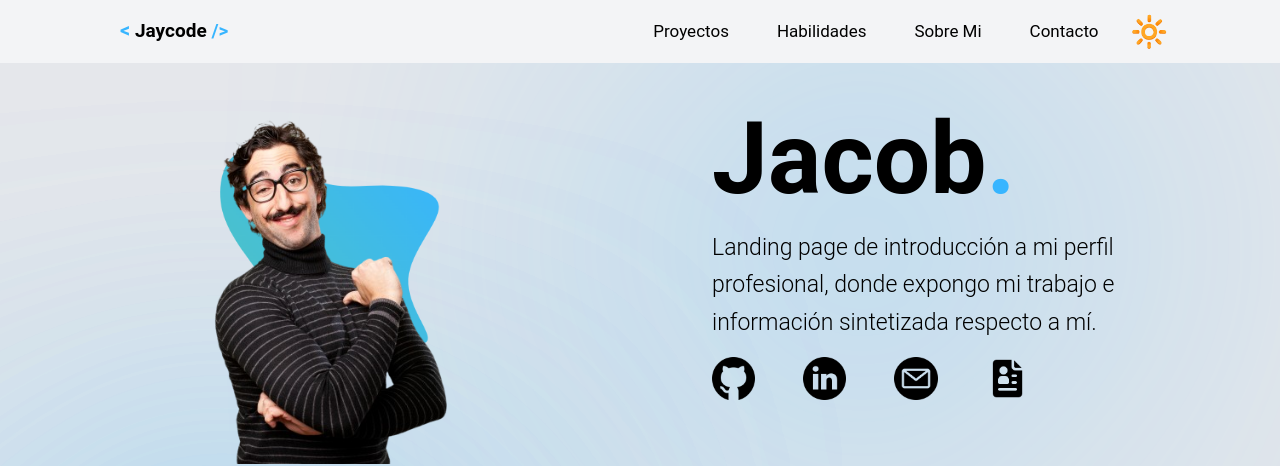
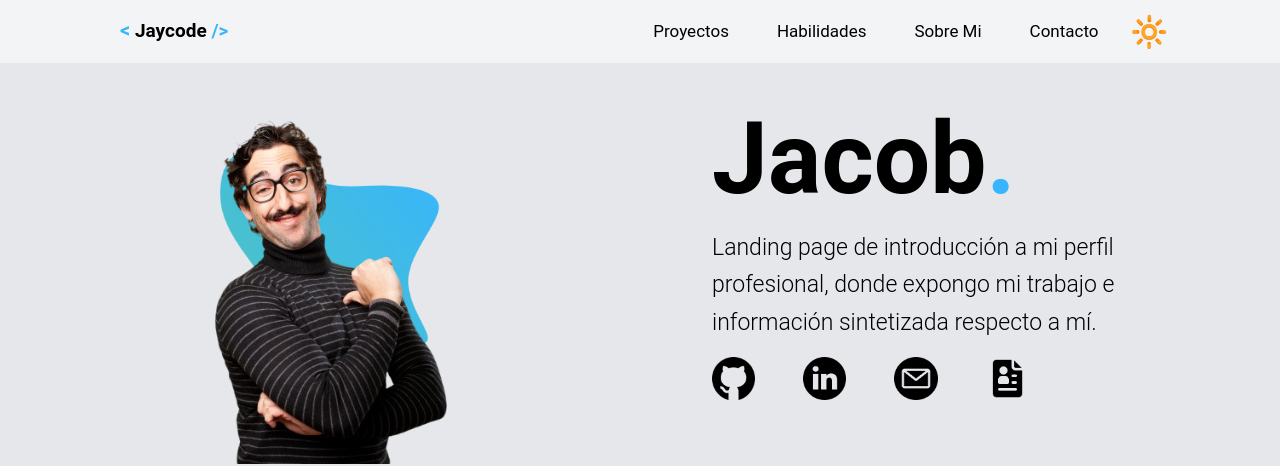
Before and after one commit to jaycode404/jaycode-landing, a React (Vite) app: page / in a window 1280 px wide. Shown: the top 466 px of the page. Built offline with nearby package versions, Linux system fonts and the light colour scheme.

Commit message:
darkmode done

```diff
--- a/src/components/ContactForm.jsx
+++ b/src/components/ContactForm.jsx
@@ -4,7 +4,7 @@ import { Button, Input, Typography, Card } from "@material-tailwind/react";
 import Swal from "sweetalert2";
 import { GeneralContext } from "../context/GeneralContext";
 export default function ContactForm() {
-  const {darkMode} = useContext(GeneralContext)
+  const { darkMode } = useContext(GeneralContext);
   const form = useRef();
 
   const sendEmail = (e) => {
@@ -24,8 +24,6 @@ export default function ContactForm() {
             timer: 1500,
           });
           form.current.reset();
-
-          console.log("SUCCESS!");
         },
         (error) => {
           console.log("FAILED...", error.text);
--- a/src/components/Contacto.jsx
+++ b/src/components/Contacto.jsx
@@ -14,7 +14,7 @@ export default function Contacto() {
         <Typography variant="h1" className=" section-title text-gradient">
           Contacto<span className="dot">.</span>
         </Typography>
-        <div className="light-md-blue"></div>
+        {darkMode && <div className="light-md-blue"></div>}
 
         <div>
           <Typography variant="p" className="parrafo">
--- a/src/components/Footer.jsx
+++ b/src/components/Footer.jsx
@@ -7,7 +7,7 @@ import { GeneralContext } from "../context/GeneralContext";
 export default function Footer() {
   const [inFooter, setFooter] =useState(true);
   const {darkMode} =useContext(GeneralContext)
-  console.log(darkMode, 'desde footer')
+
   useEffect(() => {
     const yearElement = document.getElementById("year");
     const currentYear = new Date().getFullYear();
--- a/src/components/Header.jsx
+++ b/src/components/Header.jsx
@@ -36,13 +36,13 @@ export default function Header() {
             Jacob<span className="dot">.</span>
           </Typography>
 
-        <div className="light-md-blue"></div>
+          {darkMode && <div className="light-md-blue"></div>}
           <Typography variant="p" className="parrafo">
             Landing page de introducción a mi perfil profesional, donde expongo
             mi trabajo e información sintetizada respecto a mí.
           </Typography>
           <Socials
-          invert="social-invert"
+            invert="social-invert"
             size={2.7}
             gap={10}
             header={`${headerId ? "true" : "false"}`}
--- a/src/components/ProyectoBox.jsx
+++ b/src/components/ProyectoBox.jsx
@@ -8,7 +8,7 @@ export default function ProyectoBox(props) {
 
   const {proyecto} = props;
   const {title, image,cols, rows} = proyecto;
-  console.log(title)
+
   return (
     <div className={`col-span-${cols} row-span-${rows} rounded-xl box p-2 border-4 border-black relative`}>
       <div
--- a/src/components/Proyectos.jsx
+++ b/src/components/Proyectos.jsx
@@ -1,8 +1,10 @@
-import React from "react";
+import React, { useContext } from "react";
 import { Button, Typography } from "@material-tailwind/react";
 import { Slider } from "./Slider";
 import ProyectosGrid from "./ProyectosGrid";
+import { GeneralContext } from "../context/GeneralContext";
 export default function Proyectos() {
+  const {darkMode} = useContext(GeneralContext)
 
 
   return (
@@ -16,9 +18,7 @@ export default function Proyectos() {
         </Typography>
         <Button color="blue">
           <a href="/proyectosall">Ver todos</a> </Button>
-        <div className="light-md-blue"></div>
-
-        <div className="light-md-blue"></div>
+          {darkMode && <div className="light-md-blue"></div>}
       </div>
       <ProyectosGrid />
     </section>
--- a/src/context/GeneralContext.jsx
+++ b/src/context/GeneralContext.jsx
@@ -9,7 +9,7 @@ const GeneralProvider = ({ children }) => {
   const [darkMode, setDarkMode] = useState(false)
   const toggleTheme = () => {
     setDarkMode(prevMode => !prevMode);
-    console.log('darkMode changed')
+
   };
   const data = { nombre, appMessage, darkMode, setDarkMode, toggleTheme };
   return (
```
